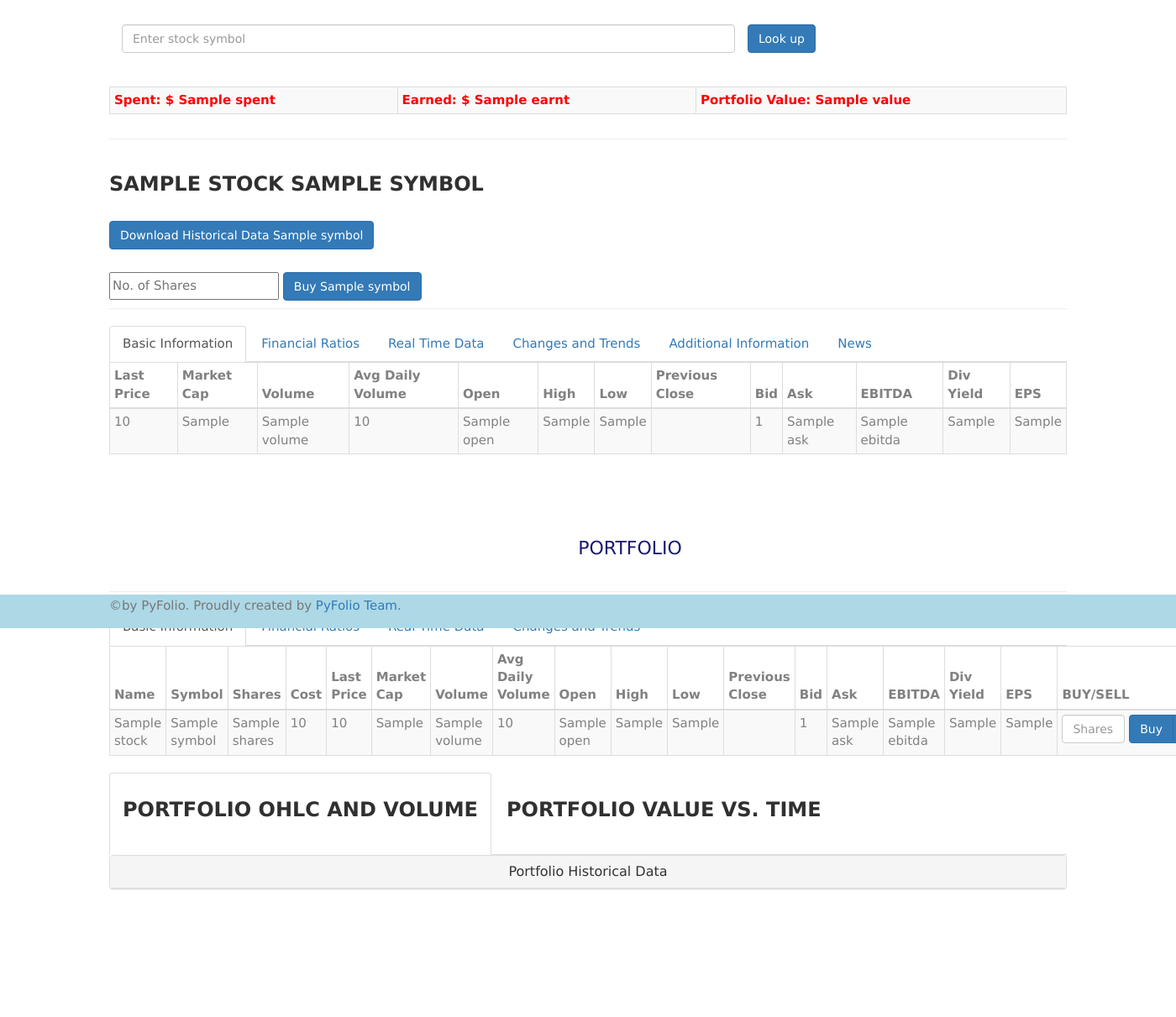
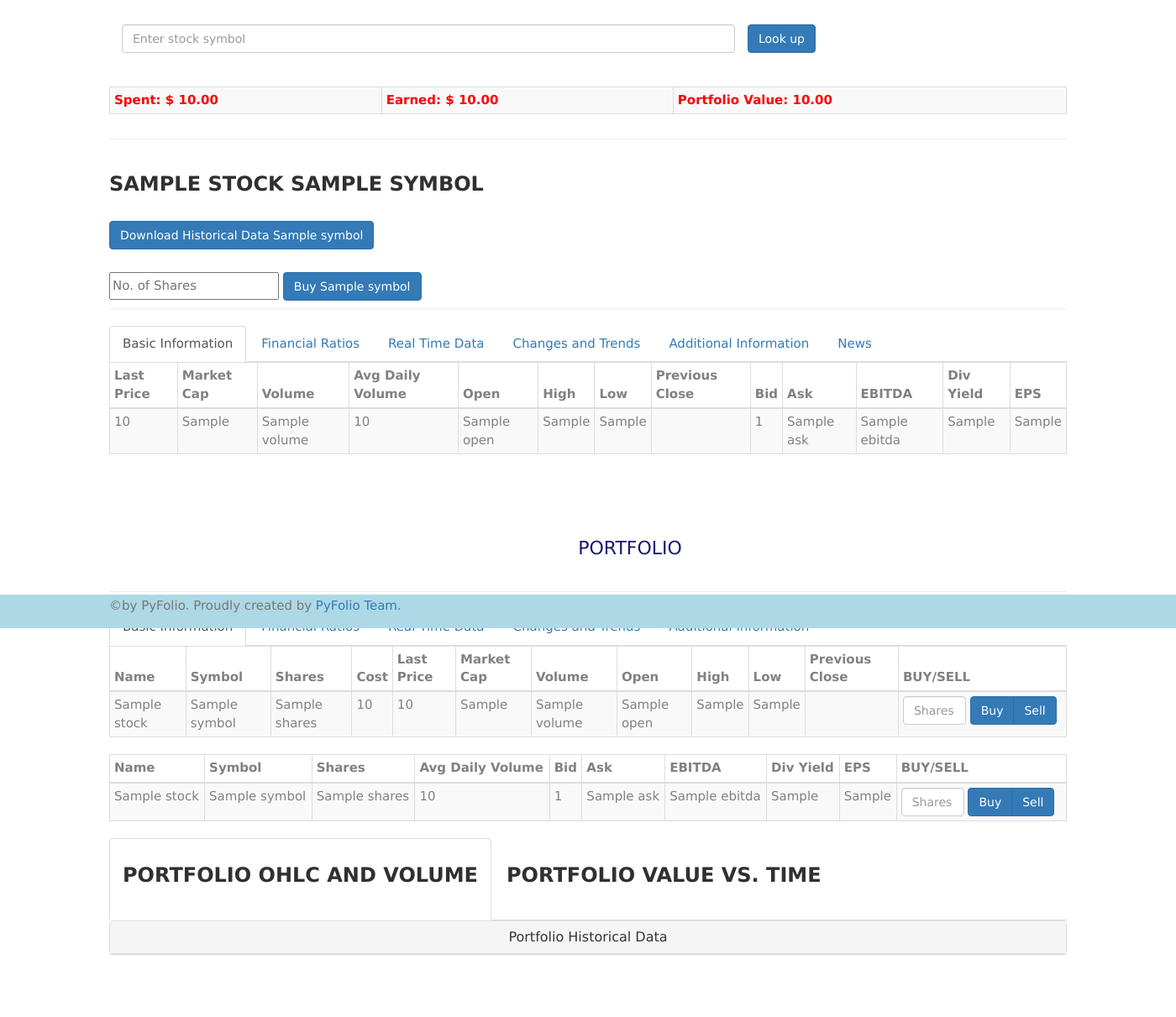
Before and after one commit to Amay22/PyFolio, a Django app: template templates/StockFolio/portfolio.html in a window 1400 px wide; the page is wider, and only the part inside the window is pictured. Shown: the part 52-1263 px from the top of that part at 84% size. Before the commit the page ends 1111 px from the top of that part, so only its background shows below. Run offline with Django 3.2, Linux system fonts and the light colour scheme; the template is opened without the code that fills it: most values are stand-ins (such as "Sample title", 1, 10 or a date in 2020); lists and menus that the app fills with data are empty; some libraries are stand-ins or nearby versions.

Commit message:
Add additional info table in Portfolio

```diff
--- a/templates/StockFolio/portfolio.html
+++ b/templates/StockFolio/portfolio.html
@@ -37,9 +37,9 @@
   <div align="center" style="color: {% if money.profit == '+' %}green{% else %}red{% endif %};" class="page-header">
     <table class="table table-condensed table-bordered table-striped volumes">
       <tr>
-        <th>Spent: $ {{ money.spent | intcomma }}</th>
-        <th>Earned: $ {{ money.earnt | intcomma}}</th>
-        <th>Portfolio Value: {{ money.value | intcomma}}</th>
+        <th>Spent: $ {{ money.spent | floatformat:2 }}</th>
+        <th>Earned: $ {{ money.earnt | floatformat:2 }}</th>
+        <th>Portfolio Value: {{ money.value | floatformat:2 }}</th>
       </tr>
     </table>
   </div>
@@ -301,6 +301,7 @@
       <li><a href="#portfolio2" data-toggle="tab">Financial Ratios</a></li>
       <li><a href="#portfolio3" data-toggle="tab">Real Time Data</a></li>
       <li><a href="#portfolio4" data-toggle="tab">Changes and Trends</a></li>
+      <li><a href="#portfolio5" data-toggle="tab">Additional Information</a></li>
     </ul>
     <div class="tab-content">
       <div class="tab-pane active" id="portfolio1">
@@ -314,16 +315,10 @@
               <th>Last Price</th>
               <th>Market Cap</th>
               <th>Volume</th>
-              <th>Avg Daily Volume</th>
               <th>Open</th>
               <th>High</th>
               <th>Low</th>
               <th>Previous Close</th>
-              <th>Bid</th>
-              <th>Ask</th>
-              <th>EBITDA</th>
-              <th>Div Yield</th>
-              <th>EPS</th>
               <th style="min-width:200px">BUY/SELL</th>
             </tr>
           </thead>
@@ -337,16 +332,10 @@
                 <td>{{ stocks.LastTradePriceOnly }}</td>
                 <td>{{ stocks.MarketCapitalization }}</td>
                 <td>{{ stocks.Volume }}</td>
-                <td>{{ stocks.AverageDailyVolume }}</td>
                 <td>{{ stocks.Open }}</td>
                 <td>{{ stocks.DaysHigh }}</td>
                 <td>{{ stocks.DaysLow }}</td>
                 <td>{{ stocks.PreviousClose }}</td>
-                <td>{{ stocks.Bid }}</td>
-                <td>{{ stocks.Ask }}</td>
-                <td>{{ stocks.EBITDA }}</td>
-                <td>{{ stocks.DividendYield }}</td>
-                <td>{{ stocks.EarningsShare }}</td>
                 <td>
                   <form method="post" class="form-inline" role="form" action="portfolio">
                     {% csrf_token %}
@@ -541,6 +530,54 @@
           </tbody>
         </table>
       </div>
+      <div class="tab-pane active" id="portfolio5">
+        <table class="table table-condensed table-bordered table-striped volumes">
+          <thead>
+            <tr>
+              <th>Name</th>
+              <th>Symbol</th>
+              <th>Shares</th>
+              <th>Avg Daily Volume</th>
+              <th>Bid</th>
+              <th>Ask</th>
+              <th>EBITDA</th>
+              <th>Div Yield</th>
+              <th>EPS</th>
+              <th style="min-width:200px">BUY/SELL</th>
+            </tr>
+          </thead>
+          <tbody>
+            {% for stocks in portfolio %}
+              <tr>
+                <td>{{ stocks.Name }}</td>
+                <td>{{ stocks.Symbol }}</td>
+                <td>{{ stocks.shares }}</td>
+                <td>{{ stocks.AverageDailyVolume }}</td>
+                <td>{{ stocks.Bid }}</td>
+                <td>{{ stocks.Ask }}</td>
+                <td>{{ stocks.EBITDA }}</td>
+                <td>{{ stocks.DividendYield }}</td>
+                <td>{{ stocks.EarningsShare }}</td>
+                <td>
+                  <form method="post" class="form-inline" role="form" action="portfolio">
+                    {% csrf_token %}
+                    <div class="form-group">
+                      <input style="width:75px" class="form-control" name="shares" class="number" placeholder="Shares" type="text"/>
+                      <input type="hidden" name="which-form" value="buy-sell"/>
+                      <input type="hidden" name="stock-symbol" value="{{ stocks.Symbol }}"/>
+                      <input type="hidden" name="cost-per-share" value="{{ stocks.LastTradePriceOnly }}"/>
+                    </div>
+                    <div class="btn-group">
+                      <button type="submit" name="buy-stock" value="buy-stock" class="btn btn-primary">Buy</button>
+                      <button type="submit" name="sell-stock" value="sell-stock" class="btn btn-primary">Sell</button>
+                    </div>
+                  </form>
+                </td>
+              </tr>
+            {% endfor %}
+          </tbody>
+        </table>
+      </div>
     </div>
 
   {% endif %}
```
